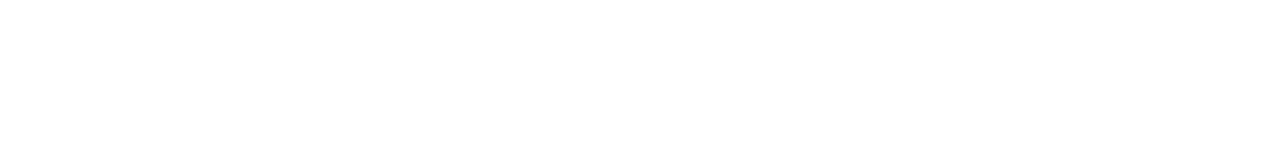
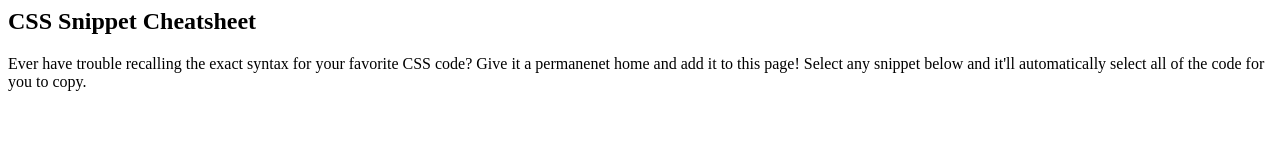
Before and after one commit to Lovertab/mini-project, a plain HTML site: page index.html in a window 1280 px wide. Drawn offline with Linux system fonts and the light colour scheme.

Commit message:
added title and a section with the header and paragraph

```diff
--- a/index.html
+++ b/index.html
@@ -3,11 +3,18 @@
 <head>
     <meta charset="UTF-8">
     <meta name="viewport" content="width=device-width, initial-scale=1.0">
-    <title>Document</title>
+    <title>CSS Snippet Cheatsheet</title>
 </head>
 
 <body>
-
+    <section>
+        <header>
+            <h1>CSS Snippet Cheatsheet</h1>
+            <p>Ever have trouble recalling the exact syntax for your favorite CSS code? Give it a permanenet home and
+                add it to this page! Select any snippet below and it'll automatically select all of the code for you to
+                copy.</p>
+        </header>
+    </section>
 </body>
 
 </html>
```
